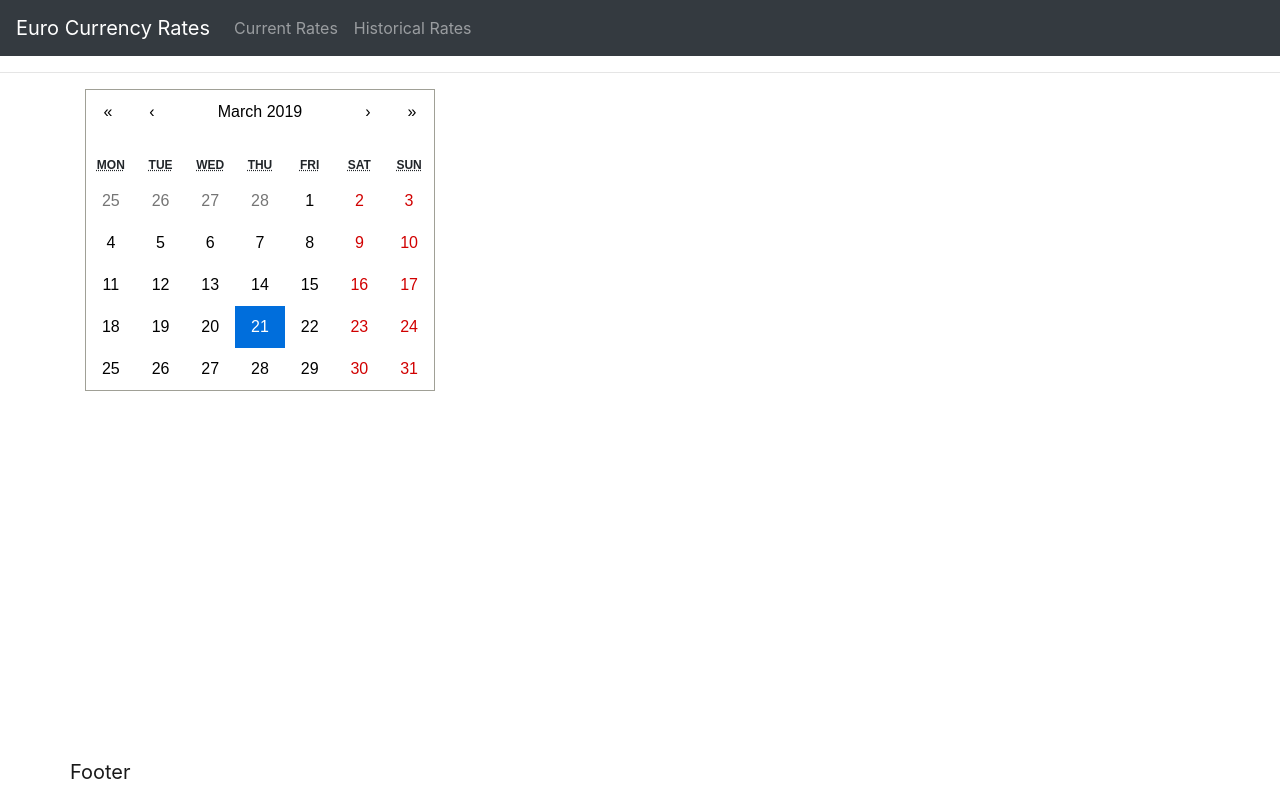
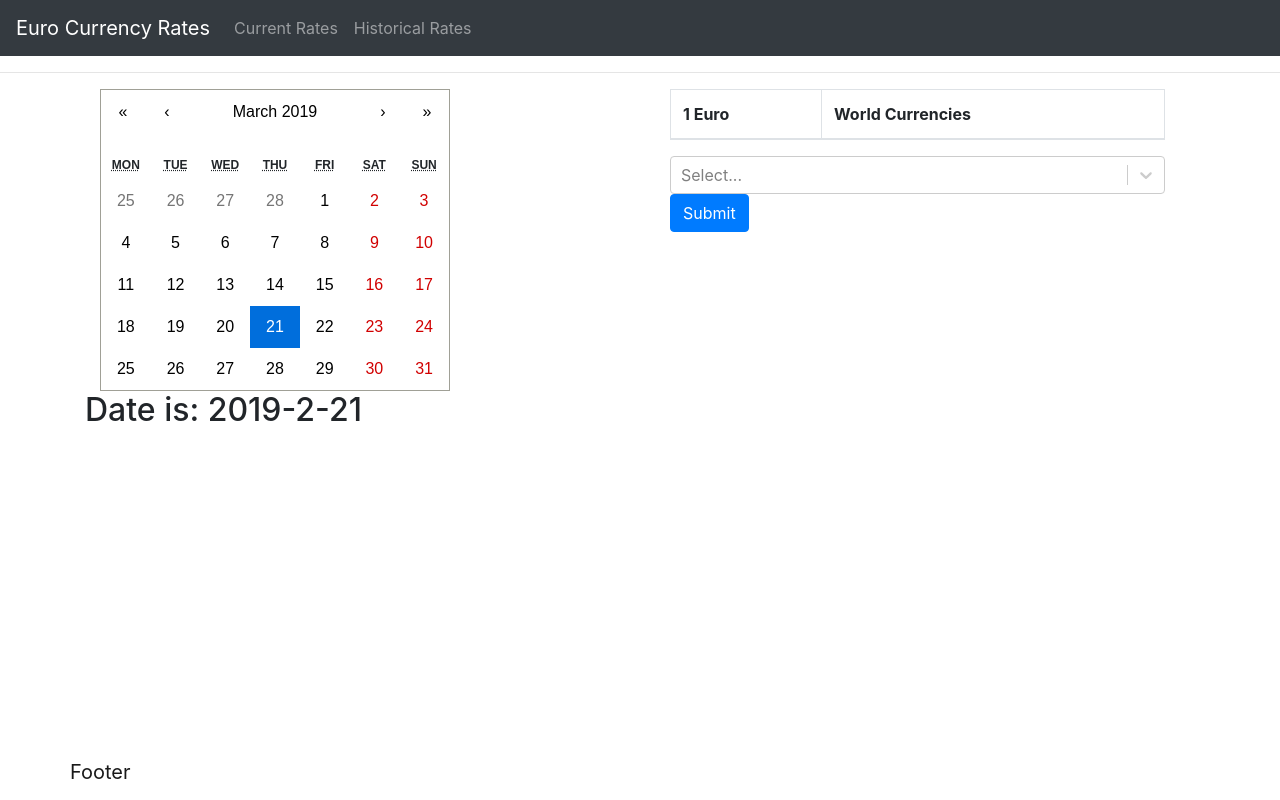
Before and after one commit to egun0001/currency-exchange-rates-app, a React (Create React App) app: page /historical-rates in a window 1280 px wide. Built offline with nearby package versions, Linux system fonts and the light colour scheme.

Commit message:
Historical Rates page modified. In progress

```diff
--- a/src/Components/HistoricalRates.js
+++ b/src/Components/HistoricalRates.js
@@ -1,5 +1,10 @@
 import React from 'react';
+import Container from 'react-bootstrap/Container';
+import Row from 'react-bootstrap/Row';
+import Col from 'react-bootstrap/Col';
 import Calendar from 'react-calendar';
+import SelectCurrencyForm from './SelectCurrencyForm';
+
 import * as API_CONSTANTSClass from './api/APIConstants';
 
 class HistoricalRates extends React.Component {
@@ -23,11 +28,25 @@ class HistoricalRates extends React.Component {
 
         return (
             <div className="container">
-                <Calendar
-                    onChange={this.onChange}
-                    value={this.state.date}
+                <Container>
+                    <Row>
+                        <Col>
+                            <Calendar
+                                onChange={this.onChange}
+                                value={this.state.date}
 
-                />
+                            />
+                        </Col>
+                        <Col>
+                            <SelectCurrencyForm />
+                        </Col>
+                    </Row>
+
+                </Container>
+                <h2>Date is: {this.state.date.getFullYear() + "-"
+                + this.state.date.getMonth()
+                + "-" + this.state.date.getDate()}
+                </h2>
             </div>
         );
     }
```
